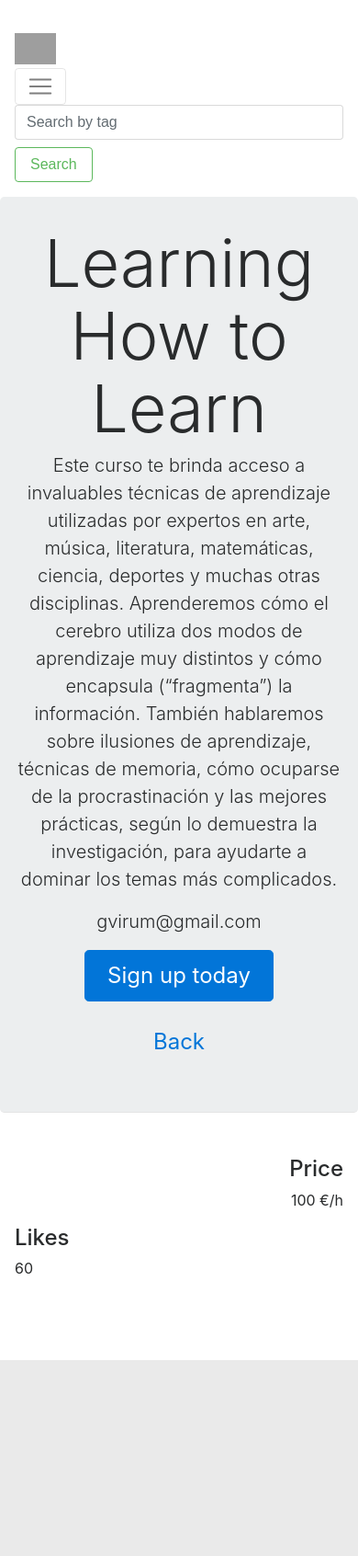
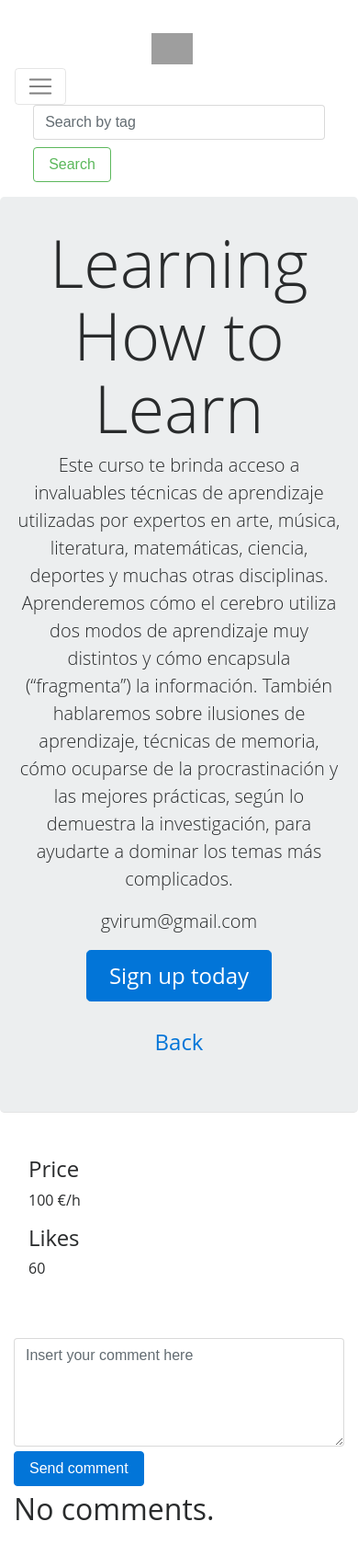
Before and after one commit to athenea-project/webapp_athenea_django, a Django app: template templates/course.html in a window 390 px wide. Shown: the whole page at 92% size. Before the commit the page ends 1479 px from the top, so only its background shows below. Run offline with Django 3.2, Linux system fonts and the light colour scheme; the template is opened without the code that fills it: values that come from a table or form of the project are taken from there, others are empty; data comes from the database, SQL or seed files in the repository; both versions use the stored data as it was after the commit; some libraries are stand-ins or nearby versions; grey boxes are pictures that could not be loaded.

Commit message:
Comments (chage the wsdl)

```diff
--- a/assets/css/style.css
+++ b/assets/css/style.css
@@ -178,3 +178,10 @@
 .cont_text_inputs > input:nth-child(4) {
   transition-delay: 0.8s;
 }
+.user_name{
+  font-size:14px;
+  font-weight: bold;
+}
+.comments-list .media{
+  border-bottom: 1px dotted #ccc;
+}
--- a/home/urls.py
+++ b/home/urls.py
@@ -5,7 +5,7 @@
 
 urlpatterns = [
     url(r'^$', views.index, name='home'),
-    path(r'/<int:page>', views.index_page),
+    path(r'<int:page>', views.index_page),
 
 
 ]
--- a/templates/base.html
+++ b/templates/base.html
@@ -7,6 +7,7 @@
     <title>Athenea project</title>
     {% load staticfiles %}
     <link href="{% static 'css/narrow-jumbotron.css' %}" rel="stylesheet">
+    <link href="{% static 'css/style.css' %}" rel="stylesheet">
     <link rel="stylesheet" href="https://maxcdn.bootstrapcdn.com/bootstrap/4.0.0-beta.3/css/bootstrap.min.css" integrity="sha384-Zug+QiDoJOrZ5t4lssLdxGhVrurbmBWopoEl+M6BdEfwnCJZtKxi1KgxUyJq13dy"
         crossorigin="anonymous">
 </head>
--- a/templates/course.html
+++ b/templates/course.html
@@ -1,7 +1,4 @@
-
-{% extends "base.html" %} {% block top %} {{ block.super}} {% endblock %} {%block content%}
-
-    {% if course %}
+ {% extends "base.html" %} {% block top %} {{ block.super}} {% endblock %} {%block content%} {% if course %}
 
 <div class="jumbotron">
     <h1 class="display-3">{{ course.name }}</h1>
@@ -14,19 +11,53 @@
         <a class="btn btn-lg btn-war" href="/home" role="button">Back</a>
     </p>
 </div>
-    {% endif %}
-
+<div class="col-md-8">
 <div class="row marketing">
-        <div class="col-lg-6" align="right">
+    <div class="col-md-3 col-sm-1">
         <h4>Price</h4>
         <p>{{ course.price }} €/h</p>
 
     </div>
 
-        <div class="col-lg-6">
+    <div class="col-md-3 col-sm-1">
         <h4>Likes</h4>
         <p>{{ course.likes }}</p>
     </div>
 </div>
-
-    {% endblock %} {% block bot %} {{ block.super }} {% endblock %}
+</div>
+<div class="container">
+    <div class="row">
+        <div class="col-md-8">
+            <form name="logform" id="logform" action="submit/comment" method="post">{% csrf_token %}
+                <div>
+                    <input hidden="true" name="course_id" value={{course.course_id}}>
+                    <input hidden="true" name="user" value={{user}}>
+                    <textarea class="form-control" rows="5" id="comment" name="comment" placeholder="Insert your comment here"></textarea>
+                </div>
+                <div>
+                    <button type="submit" class="btn btn-primary" style="margin-top: 5px">Send comment</button>
+                </div>
+            </form>
+        </div>
+        <div class="col-md-8">
+            <div class="page-header">
+                <h1>
+                    {% if comment_count > 0 %}
+                    <small class="pull-right">{{ comment_count }} comments:</small>
+                    {% else %}
+                    <small class="pull-right">No comments.</small>
+                    {% endif %}
+                </h1>
+            </div>
+            <div class="comments-list">
+                {% for comment in comments %}
+                <div class="media">
+                    <div class="media-body">
+                        <h4 class="media-heading user_name">{{ comment.username }}</h4> {{ comment.comment }}
+                    </div>
+                </div>{% endfor %}
+            </div>
+        </div>
+    </div>
+</div>
+{% endif %} {% endblock %} {% block bot %} {{ block.super }} {% endblock %}
--- a/webapp_athenea_django/urls.py
+++ b/webapp_athenea_django/urls.py
@@ -25,5 +25,6 @@
     url(r'^admin/', admin.site.urls),
     path('course/<str:course_id>', home.views.course_detail),
     path('user/<str:username>', home.views.user_detail),
+    url('course/submit/comment', home.views.submit_comment),
     path('search', home.views.search)
 ]
```
Also changed, not shown: home/views.py (+18 -2 lines), db.sqlite3. Lines whose indentation alone changed are shown as unchanged.
